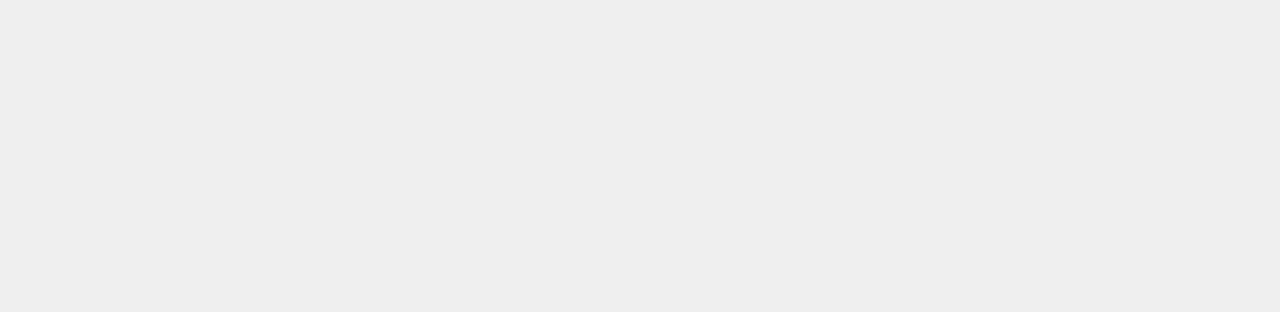
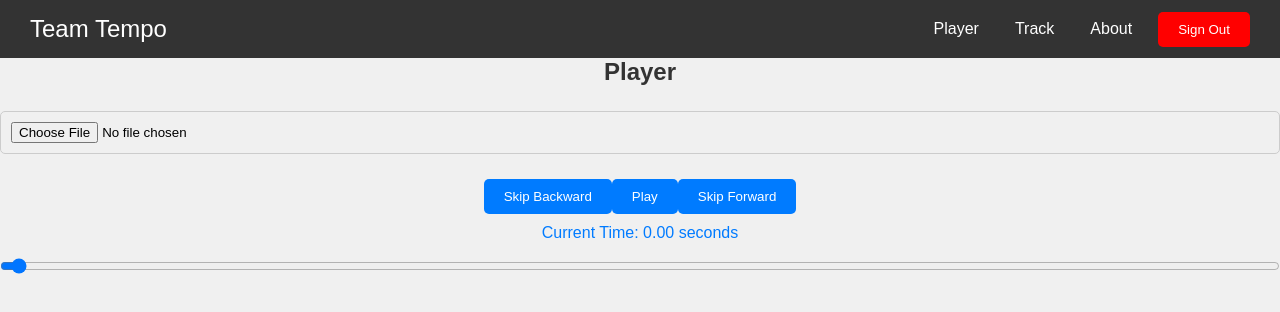
Before and after one commit to Samalu54123/Team-Tempo, a React (Create React App) app: page /Player in a window 1280 px wide. Before the commit this address had no page. Shown: the top 312 px of the page. Built offline with nearby package versions, Linux system fonts and the light colour scheme.

Commit message:
Change Project Page to Player Page that Function

```diff
--- a/src/Navbar.js
+++ b/src/Navbar.js
@@ -24,7 +24,7 @@ export default function Navbar() {
         Team Tempo
       </Link>
       <ul>
-        <CustomLink to="/Project">Project</CustomLink>
+        <CustomLink to="/Player">Player</CustomLink>
         <CustomLink to="/Track">Track</CustomLink>
         <CustomLink to="/About">About</CustomLink>
         {/* Sign out button */}
--- /dev/null
+++ b/src/Pages/Player.js
@@ -0,0 +1,97 @@
+import React, { useState, useRef } from 'react';
+import Navbar from '../Navbar';
+
+export default function Player() {
+  const audioRef = useRef(null);
+  const [isPlaying, setIsPlaying] = useState(false);
+  const [currentTime, setCurrentTime] = useState(0);
+  const [duration, setDuration] = useState(0);
+
+  const audioFileInput = useRef(null);
+
+  const playPauseToggle = () => {
+    if (audioRef.current.paused) {
+      audioRef.current.play();
+      setIsPlaying(true);
+    } else {
+      audioRef.current.pause();
+      setIsPlaying(false);
+    }
+  };
+
+  const handleTimeUpdate = () => {
+    // Update the current time of the audio as it plays
+    setCurrentTime(audioRef.current.currentTime);
+  };
+
+  const handleDurationChange = () => {
+    // Update the total duration of the audio file
+    setDuration(audioRef.current.duration);
+  };
+
+  const handleSkipForward = () => {
+    // Skip forward 10 seconds
+    audioRef.current.currentTime += 10;
+  };
+
+  const handleSkipBackward = () => {
+    // Skip backward 10 seconds
+    audioRef.current.currentTime -= 10;
+  };
+
+  const handleSeek = (e) => {
+    // Handle user seeking in the audio
+    const newTime = (e.target.value / 100) * audioRef.current.duration;
+    audioRef.current.currentTime = newTime;
+    setCurrentTime(newTime);
+  };
+
+  const handleFileChange = () => {
+    // Handle when the user selects a different audio file
+    const selectedFile = audioFileInput.current.files[0];
+    if (selectedFile) {
+      audioRef.current.src = URL.createObjectURL(selectedFile);
+      audioRef.current.load();
+      audioRef.current.play();
+      setIsPlaying(true);
+    }
+  };
+
+  return (
+    <div>
+      <Navbar />
+      <h1>Player</h1>
+      {/* Input for selecting an audio file */}
+      <input type="file" accept=".mp3" ref={audioFileInput} onChange={handleFileChange} />
+      {/* The audio element */}
+      <audio
+        ref={audioRef}
+        onTimeUpdate={handleTimeUpdate}
+        onDurationChange={handleDurationChange}
+        onEnded={() => setIsPlaying(false)}
+      />
+      <div>
+        {/* Control buttons */}
+        <button onClick={handleSkipBackward}>Skip Backward</button>
+        <button onClick={playPauseToggle}>
+          {isPlaying ? 'Pause' : 'Play'}
+        </button>
+        <button onClick={handleSkipForward}>Skip Forward</button>
+      </div>
+      <div>
+        {/* Display current time */}
+        <p>Current Time: {currentTime.toFixed(2)} seconds</p>
+      </div>
+      <div>
+        {/* Seek bar for changing the playback position */}
+        <input
+          type="range"
+          min="0"
+          max="100"
+          value={(currentTime / duration) * 100 || 0}
+          onChange={handleSeek}
+        />
+      </div>
+    </div>
+  );
+}
--- a/src/Pages/Project.js
+++ /dev/null
@@ -1,15 +0,0 @@
-import React from 'react';
-import { Link } from 'react-router-dom';
-import Navbar from "../Navbar"
-
-export default function Project() {
-  return (
-    <div>
-      <Navbar />
-      <h1>Project</h1>
-
-      {/* Add a link to the SoundLibrary */}
-      <Link to="/SoundLibrary">Go to Sound Library</Link>
-    </div>
-  );
-}
--- a/src/PasswordLoginWithFirebase/PasswordLoginWithFirebase.js
+++ b/src/PasswordLoginWithFirebase/PasswordLoginWithFirebase.js
@@ -3,7 +3,7 @@ import { BrowserRouter, Route, Routes } from "react-router-dom";
 import RegisterAndLogin from "./RegisterAndLogin";
 import App from "../App";
 import ForgotPassword from "./ForgotPassword.js";
-import Project from "../Pages/Project"
+import Player from "../Pages/Player"
 import Home from "../Pages/Home"
 import About from "../Pages/About"
 import SoundLibrary from "../SoundLibrary";
@@ -16,7 +16,7 @@ function PasswordLoginWithFirebase(){
                     <Route path="/" element={<RegisterAndLogin/>} />
                     <Route path="/App" element={<App/>}/>
                     <Route path="/home" element={<Home />} />
-                    <Route path="/Project" element={<Project />} />
+                    <Route path="/Player" element={<Player />} />
                     <Route path="/About" element={<About />} />
                     <Route path="/SoundLibrary" element={<SoundLibrary />} />
                     <Route path="/Track" element={<Track />} />
```
